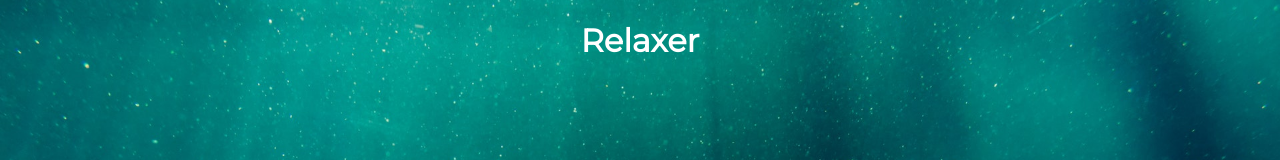
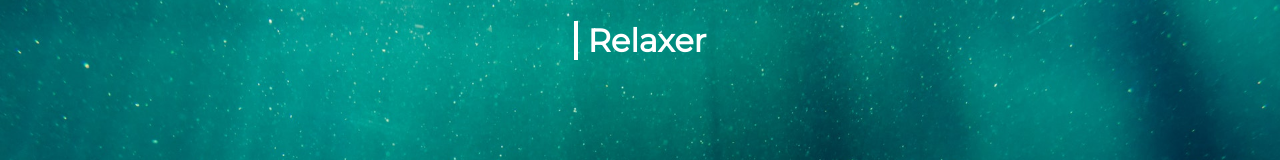
Before and after one commit to yousfiabderrahmane/Relaxer-app, a plain HTML site: page index.html in a window 1280 px wide. Shown: the top 160 px of the page. Drawn offline with Linux system fonts and the light colour scheme.

Commit message:
fixing styles

```diff
--- a/style.css
+++ b/style.css
@@ -11,6 +11,10 @@ body {
   align-items: center;
   color: white;
   margin: 0;
+}
+h1 {
+  border-left: 4px solid white;
+  padding-left: 10px;
 }
 .container {
   display: flex;
```
